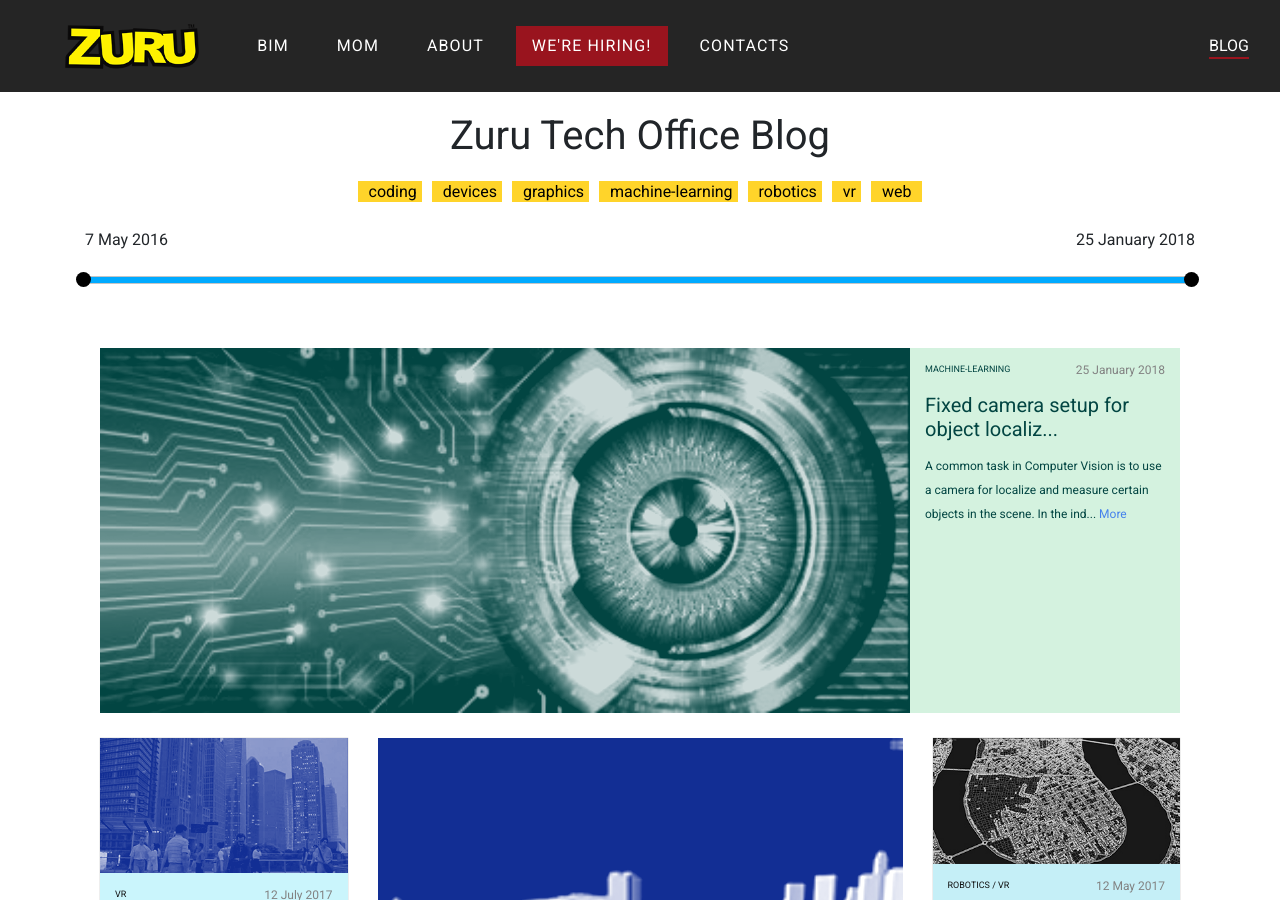
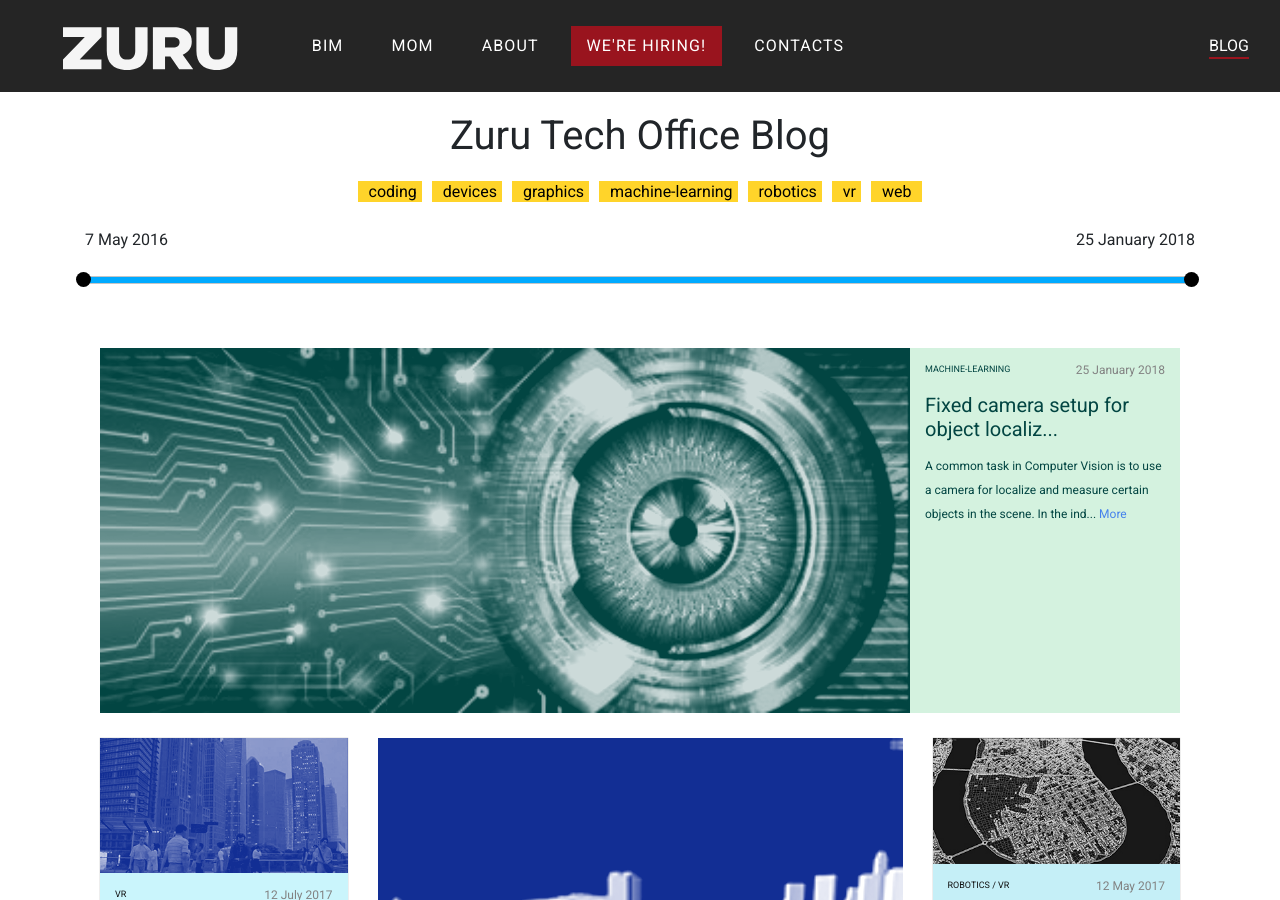
Before and after one commit to Dipen-Dedania/zuru-blog, a Jekyll site: the page built from index.html, in a window 1280 px wide and 900 px high. Built offline with Jekyll 4.4.1, drawn with Linux system fonts in a browser that asks for light colours; nearby versions of some CDN libraries.

Commit message:
use image

```diff
--- a/_config.yml
+++ b/_config.yml
@@ -18,7 +18,7 @@ baseurl: "/zuru-blog" # the subpath of your site, e.g. /blog
 url: "https://dipen-dedania.github.io/zuru-blog/" # the base hostname & protocol for your site
 
 #sidebar
-default-image: logo_zuru.png # If there is no featured image in a post then this image will be showed. Also on all pages this image will be showed. Use a 500x250 image.
+default-image: logo_zuru.svg # If there is no featured image in a post then this image will be showed. Also on all pages this image will be showed. Use a 500x250 image.
 
 #footer
 built-by: webjeda
```
